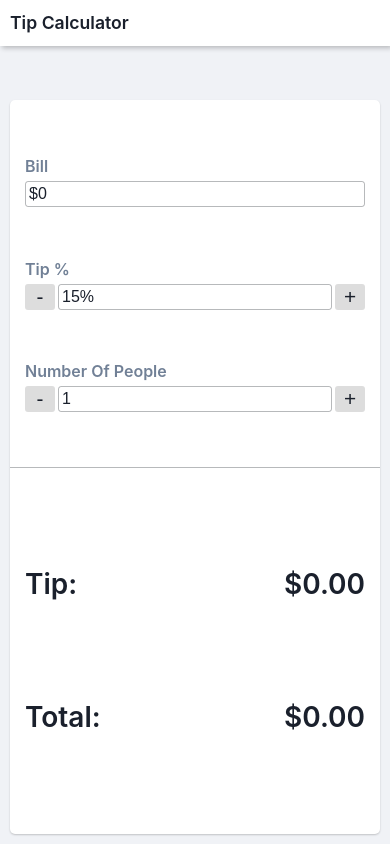
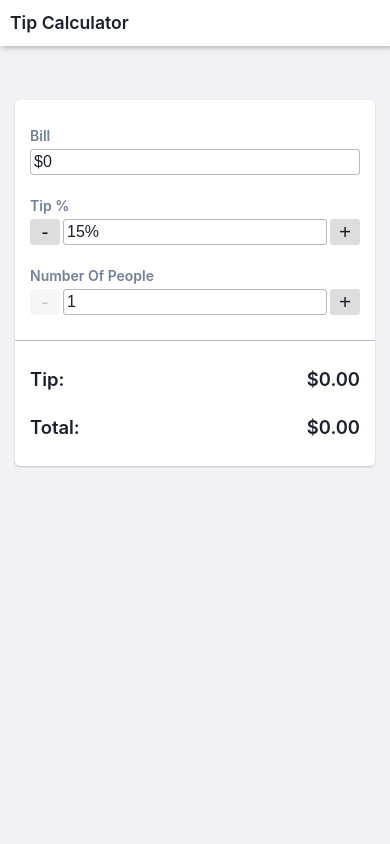
Before and after one commit to jacobbroughton/tip-calculator-youtube, a React (Vite) app: page / in a window 390 px wide. Shown: the top 844 px of the page. Built offline with nearby package versions, Linux system fonts and the light colour scheme.

Commit message:
added media query

```diff
--- a/src/App.css
+++ b/src/App.css
@@ -3,8 +3,9 @@
 }
 
 main {
-  padding: 100px 10px 10px 10px;
+  padding: 100px 15px 15px 15px;
   display: flex;
+  flex-direction: column;
   max-width: 1000px;
   margin: 0 auto;
   height: 100%;
--- a/src/components/CalculatorField/CalculatorField.jsx
+++ b/src/components/CalculatorField/CalculatorField.jsx
@@ -3,12 +3,12 @@ import "./CalculatorField.css";
 
 const CalculatorField = ({
   label = "",
-  counterOptions: {
-    isCounter = false,
-    decrementHandler = () => null,
-    incrementHandler = () => null,
-    decrementDisabled = false,
-    incrementDisabled = false,
+  counterOptions = {
+    isCounter: false,
+    decrementHandler: () => null,
+    incrementHandler: () => null,
+    decrementDisabled: false,
+    incrementDisabled: false,
   },
   inputValue,
   onChangeHandler,
@@ -19,8 +19,12 @@ const CalculatorField = ({
     <div className="form-group">
       <label>{label}</label>
       <div className="counter">
-        {isCounter && (
-          <button type="button" onClick={decrementHandler} disabled={decrementDisabled}>
+        {counterOptions.isCounter && (
+          <button
+            type="button"
+            onClick={counterOptions.decrementHandler}
+            disabled={counterOptions.decrementDisabled}
+          >
             -
           </button>
         )}
@@ -31,8 +35,12 @@ const CalculatorField = ({
           placeholder={placeholder}
           className={isValidValue ? "" : "error"}
         />
-        {isCounter && (
-          <button type="button" onClick={incrementHandler} disabled={incrementDisabled}>
+        {counterOptions.isCounter && (
+          <button
+            type="button"
+            onClick={counterOptions.incrementHandler}
+            disabled={counterOptions.incrementDisabled}
+          >
             +
           </button>
         )}
--- a/src/components/Footer/Footer.css
+++ b/src/components/Footer/Footer.css
@@ -1,5 +1,5 @@
 footer {
-  padding: 100px 30px 30px;
+  padding: 10px 30px 30px 30px;
 }
 
 footer .container {
--- a/src/components/TipCalculator/TipCalculator.css
+++ b/src/components/TipCalculator/TipCalculator.css
@@ -53,4 +53,13 @@
     border-top: 1px solid var(--color-border);
     border-left: 0;
   }
+
+  .tip-calculator label {
+    font-size: 0.875rem;
+  }
+
+  .tip-calculator .result-container .header-and-result p {
+    font-weight: 600;
+    font-size: 1.15rem;
+  }
 }
--- a/src/components/TipCalculator/TipCalculator.jsx
+++ b/src/components/TipCalculator/TipCalculator.jsx
@@ -1,4 +1,4 @@
-import { useCallback, useEffect, useMemo, useState } from "react";
+import { useCallback, useEffect, useState } from "react";
 import "./TipCalculator.css";
 import CalculatorField from "../CalculatorField/CalculatorField";
 
@@ -22,7 +22,6 @@ const TipCalculator = () => {
       const parsedTip = parseFloat(tipPercentInput.replace("%", ""));
       const parsedNumberOfPeople = parseInt(numberOfPeopleInput);
 
-      // TODO - Need to do something here in case user is trying to delete the %
       if (e) {
         setTipPercentInput(tipPercentInput.replace("%", "") + "%");
         setBillDollarsInput("$" + billDollarsInput.replace("$", ""));
@@ -47,7 +46,7 @@ const TipCalculator = () => {
     if (unitType === "integer")
       return !numStr.match(/^0\d/g) && /^[1-9]\d*$/.test(numStr) && parseInt(numStr) >= 1;
     return (
-      !numStr.match(/^0\d/g) && numStr !== "" && !isNaN(numStr) && parseInt(numStr) > 0
+      !numStr.match(/^0\d/g) && numStr !== "" && !isNaN(numStr) && parseInt(numStr) >= 0
     );
   }
 
@@ -135,7 +134,7 @@ const TipCalculator = () => {
             isCounter: true,
             decrementHandler: handleTipPercentDecrement,
             incrementHandler: handleTipPercentIncrement,
-            decrementDisabled: tipPercentInput <= 0 || !/^\d/.test(tipPercentInput),
+            decrementDisabled: parseInt(tipPercentInput) <= 0 || !/^\d/.test(tipPercentInput),
           }}
           inputValue={tipPercentInput}
           onChangeHandler={handleTipPercentChange}
@@ -150,7 +149,7 @@ const TipCalculator = () => {
             decrementHandler: handleNumberOfPeopleDecrement,
             incrementHandler: handleNumberOfPeopleIncrement,
             decrementDisabled:
-              numberOfPeopleInput <= 0 || !/^\d/.test(numberOfPeopleInput),
+              parseInt(numberOfPeopleInput) <= 1 || !/^\d/.test(numberOfPeopleInput),
           }}
           inputValue={numberOfPeopleInput}
           onChangeHandler={handleNumberOfPeopleChange}
```
